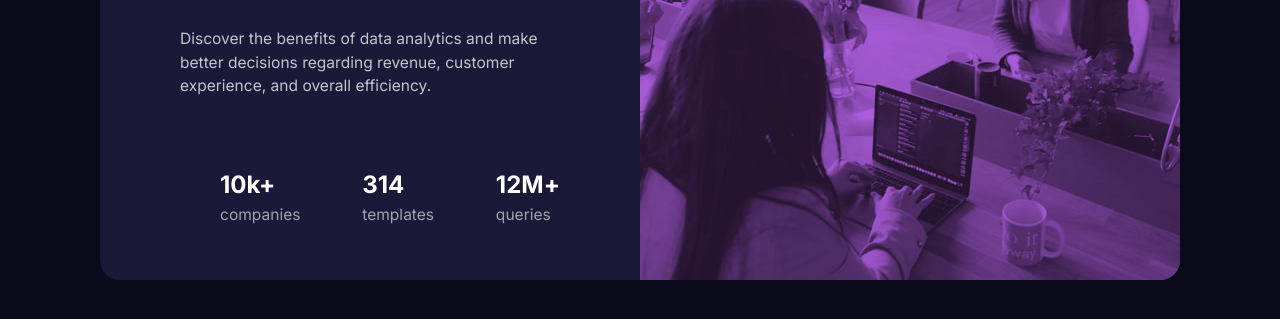
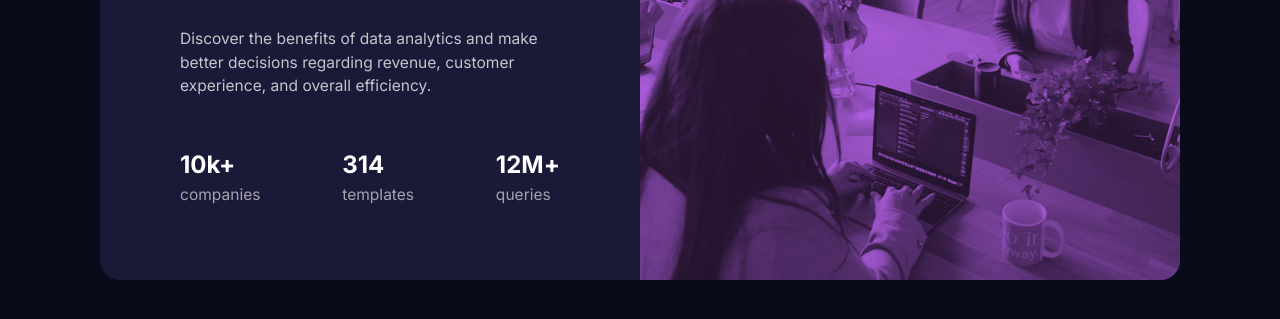
Before and after one commit to RoelofWobben/stats-card, a plain HTML site: page roelof.html in a window 1280 px wide. Shown: the part 343-662 px from the top of the page. Drawn offline with Linux system fonts and the light colour scheme.

Commit message:
some more fixes asked by feedback

```diff
--- a/roelof.css
+++ b/roelof.css
@@ -94,7 +94,7 @@ body{
     display: flex;
     align-items: center;
     justify-content: center;
-    height: 100vh;
+    min-height: 100vh;
 }
 
 h1{
@@ -112,13 +112,12 @@ h1{
     background-color: var(--desaturated_blue);
     border-radius: 20px;
     overflow: hidden;
-    min-height: 375px;
-
+    margin: 1rem;
 }
 
 .image {
     background-color: var(--violet);
-    width: 50%;
+    max-width: 100%;
 }
 
 
@@ -129,15 +128,14 @@ h1{
 }
 
 .text {
-    width: 50%;
-    padding: 30px;
-    text-align : center;
+   padding: 30px;
+   text-align : center;
 }
 
 .header p{
     color: var(--transparent-white-main);
-    padding: 20px 10px;
     line-height: 1.5;
+    margin-top: 30px;
 }
 
 .accent {
@@ -154,6 +152,7 @@ ul {
     display: flex;
     justify-content: space-between;
     gap: 1rem;
+    padding: 0;
 }
 
 .strong {
@@ -165,39 +164,31 @@ ul {
 
 /*--------- DESKTOP ---------*/
 
-@media (min-width: 1150px){
+@media (min-width: 700px){
 
     h1{
         text-align: left;
-        padding-right: 50px;
-
     }
 
    .container {
-        max-width: 1080px;
+        max-width: 67.5rem;
         flex-direction: row;
         align-items: flex-start;
         flex-direction: row-reverse;
-        margin: 1rem;
+
 
     }
 
     .text{
-        width: 50%;
         text-align: left;
         padding-top: 70px;
         padding-left: 80px;
         padding-right: 80px;
+        width: 50%;
     }
 
-    .header p{
-        padding-left: 0px;
-        padding-top: 30px;
-
-    }
-
-    .image {
-        width: 50%;
+    image {
+      width: 50%;
     }
 
     .image img {
--- a/roelof.html
+++ b/roelof.html
@@ -26,10 +26,10 @@
                 <h1>Get <span class="accent">insights</span> that help your business grow.</h1>
                 <p>Discover the benefits of data analytics and make better decisions regarding revenue, customer experience, and overall efficiency.</p>
             </div>
-            <ul class="stats">
-                <li> <span class="strong">10k+</span>companies </li>
-                <li > <span class="strong">314</span>templates</li>
-                <li>  <span class="strong">12M+</span>queries</li>
+            <ul role="list" class="stats">
+                <li role="listitem"><span class="strong">10k+</span>companies </li>
+                <li role="listitem"> <span class="strong">314</span>templates</li>
+                <li role="listitem">  <span class="strong">12M+</span>queries</li>
             </ul>
         </div>
     </main>
```
Also changed, not shown: todo.txt (deleted).
